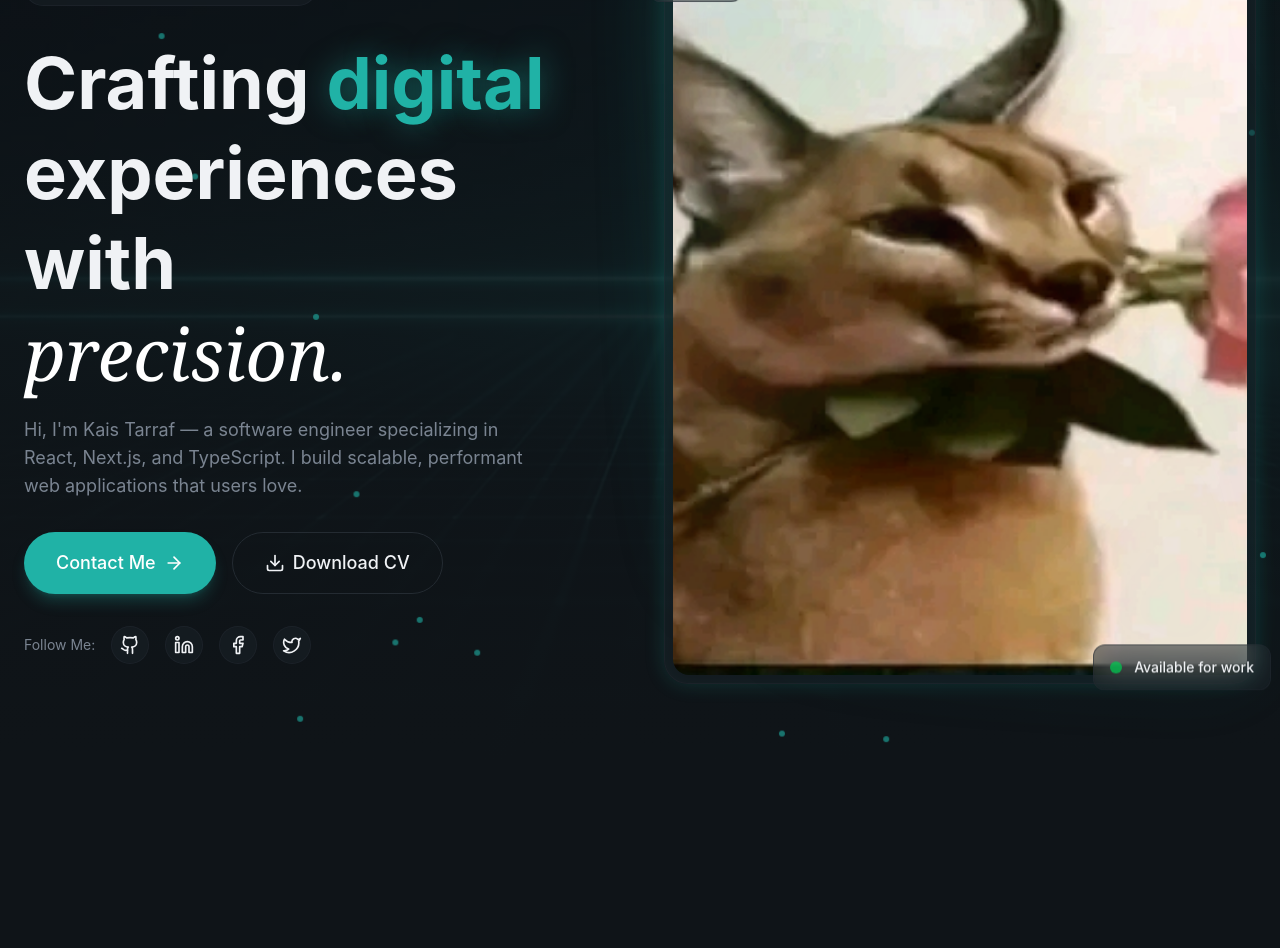
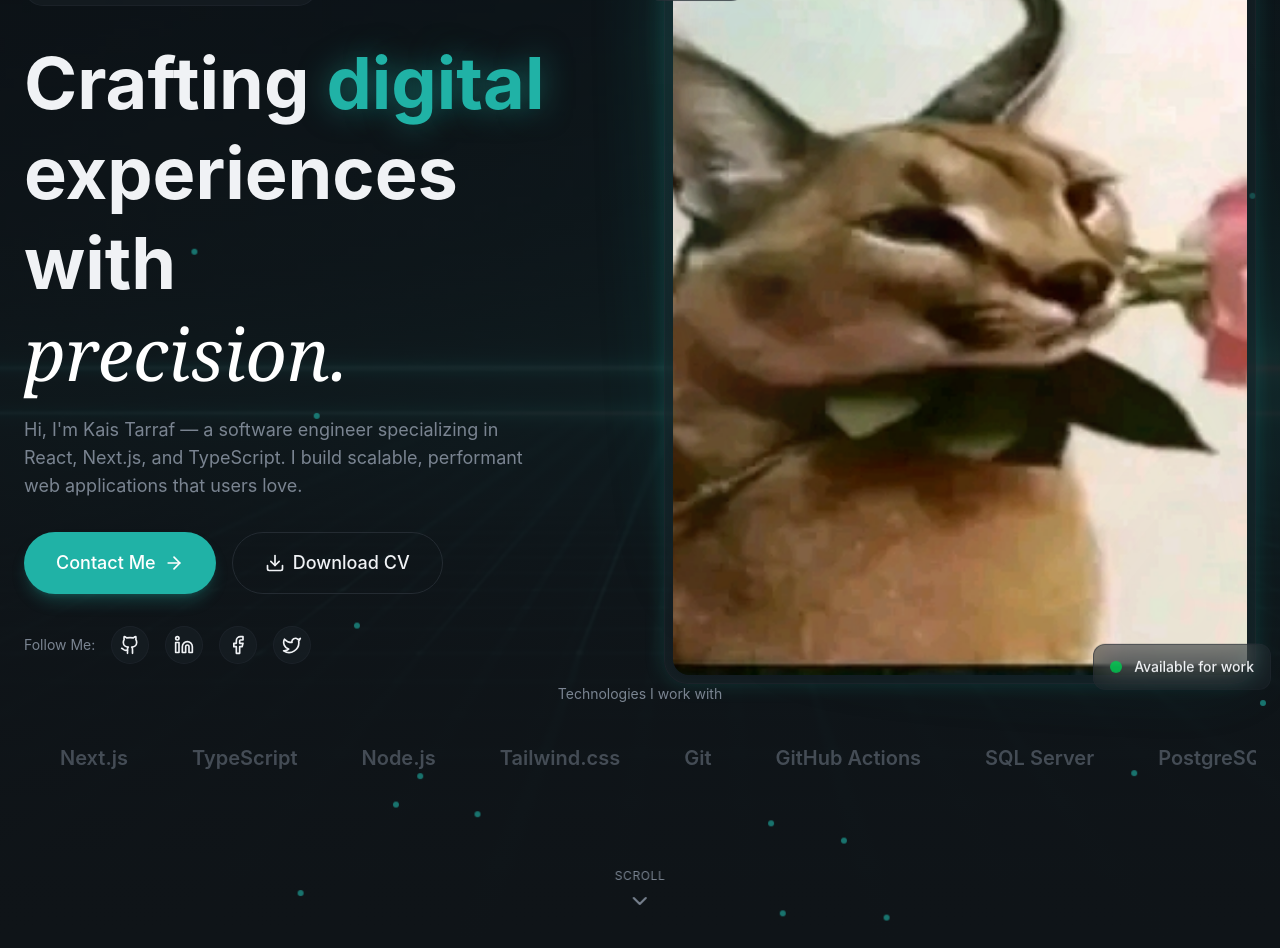
Before and after one commit to Kais-Tarraf/my_personal_portfolio, a React (Vite) app: page / in a window 1280 px wide. Shown: the part 180-1128 px from the top of the page. Before the commit the page ends 944 px from the top, so only its background shows below. Built offline with nearby package versions, Linux system fonts and the light colour scheme.

Commit message:
Implement Skills bar

```diff
--- a/constants/index.js
+++ b/constants/index.js
@@ -22,4 +22,14 @@
 	"SQL Server",
 	"PostgreSQL",
 	"Prisma",
+	"React",
+	"Next.js",
+	"TypeScript",
+	"Node.js",
+	"Tailwind.css",
+	"Git",
+	"GitHub Actions",
+	"SQL Server",
+	"PostgreSQL",
+	"Prisma",
 ];
--- a/src/index.css
+++ b/src/index.css
@@ -104,11 +104,24 @@
 		}
 	}
 
+	@keyframes marquee {
+		0% {
+			transform: translateX(0);
+		}
+		100% {
+			transform: translateX(-50%);
+		}
+	}
+
 	.animate-fade-in {
 		animation: fade-in 0.8s ease-out both;
 	}
 	.animate-float {
 		animation: float 4s ease-in-out infinite;
+	}
+
+	.animate-marquee {
+		animation: marquee 30s linear infinite;
 	}
 
 	.animation-delay-100 {
--- a/src/sections/Hero.jsx
+++ b/src/sections/Hero.jsx
@@ -1,7 +1,7 @@
-import { ArrowRight, Download } from "lucide-react";
+import { ArrowRight, ChevronDown, Download } from "lucide-react";
 import Button from "../components/Button";
 import { AnimatedBorderButton } from "../components/AnimatedBorderButton";
-import { SocialLinks } from "../../constants";
+import { skills, SocialLinks } from "../../constants";
 
 const Hero = () => {
 	return (
@@ -119,7 +119,34 @@
 					</div>
 				</div>
 				{/* Skills */}
-
+				<div className="mb-20 animate-fade-in animation-delay-600">
+					<p className="text-sm text-muted-foreground mb-6 text-center">
+						Technologies I work with
+					</p>
+					<div className="relative overflow-hidden">
+						<div className="flex animate-marquee">
+							{skills.map((skill, i) => (
+								<div key={i} className="shrink-0 px-8 py-4">
+									<span className="text-xl font-semibold text-muted-foreground/50 hover:text-muted-foreground transition-colors">
+										{skill}
+									</span>
+								</div>
+							))}
+						</div>
+					</div>
+				</div>
+			</div>
+			<div
+				className="absolute bottom-8 left-1/2 -translate-x-1/2
+     	    	animate-fade-in animation-delay-800"
+			>
+				<a
+					href="#about"
+					className="flex flex-col items-center gap-2 text-muted-foreground hover:text-primary transition-colors group"
+				>
+					<span className="text-xs uppercase tracking-wider">Scroll</span>
+					<ChevronDown className="w-6 h-6 animate-bounce" />
+				</a>
 			</div>
 		</section>
 	);
```
